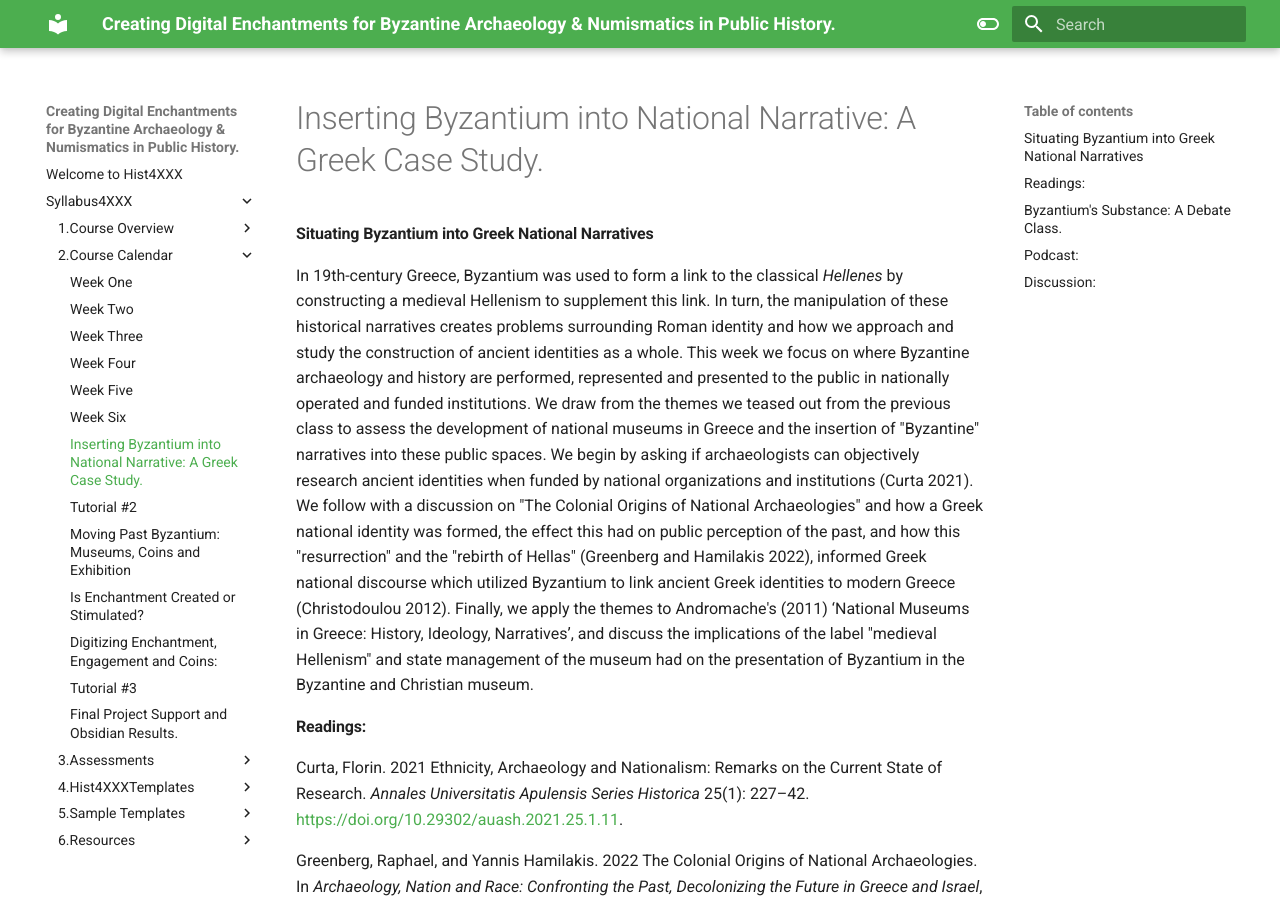
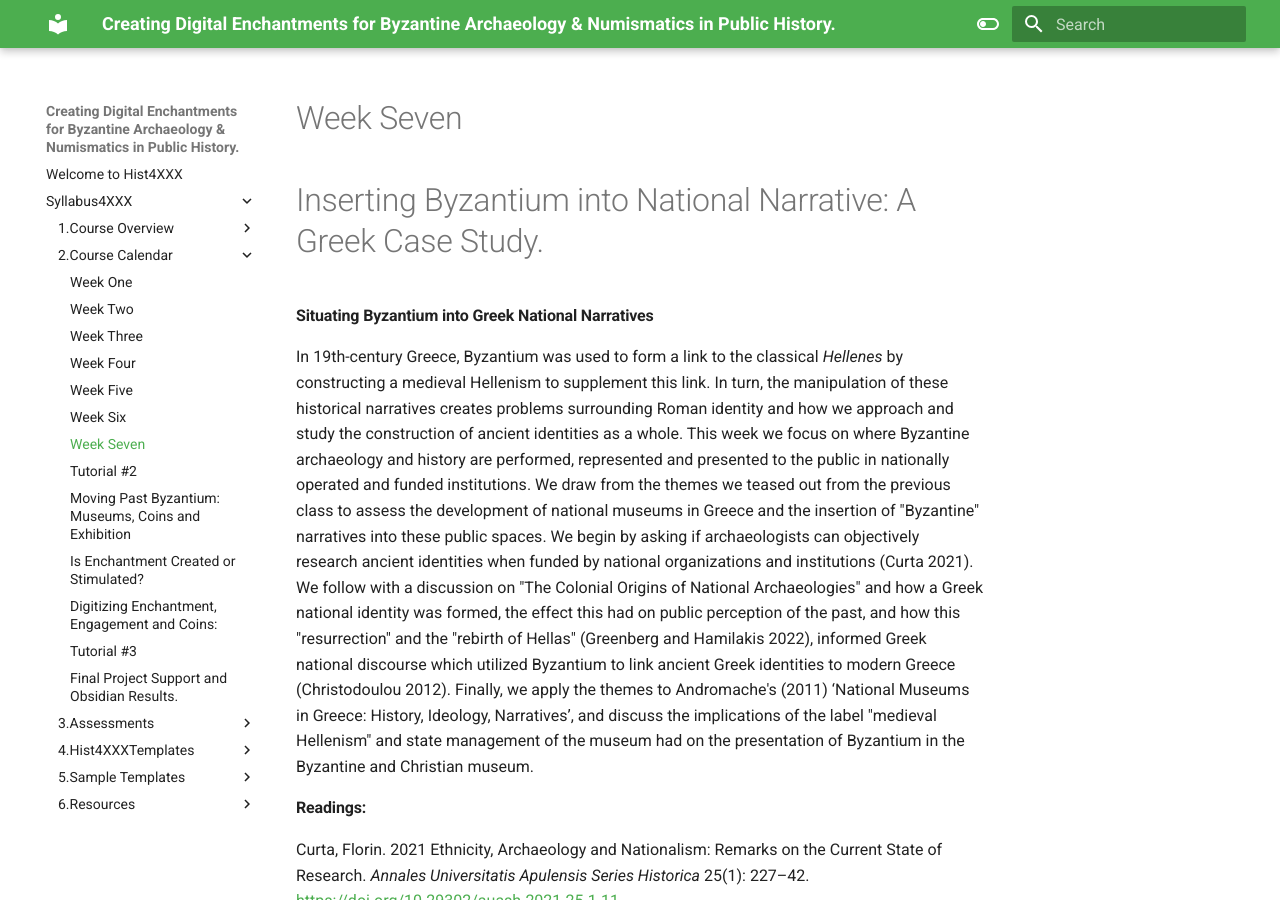
Before and after one commit to roguehistory/Syllabus, an MkDocs documentation site: the page built from docs/Syllabus4XXX/2.Course Calendar/Week 7.md, in a window 1280 px wide and 900 px high. Built offline with MkDocs 1.6.1 and Material for MkDocs 9.7.7, drawn with Linux system fonts in a browser that asks for light colours.

Commit message:
Update Week 7.md

```diff
--- a/docs/Syllabus4XXX/2.Course Calendar/Week 7.md
+++ b/docs/Syllabus4XXX/2.Course Calendar/Week 7.md
@@ -1,3 +1,4 @@
+# Week Seven
 # Inserting Byzantium into National Narrative: A Greek Case Study.
 
 #### Situating Byzantium into Greek National Narratives
```
